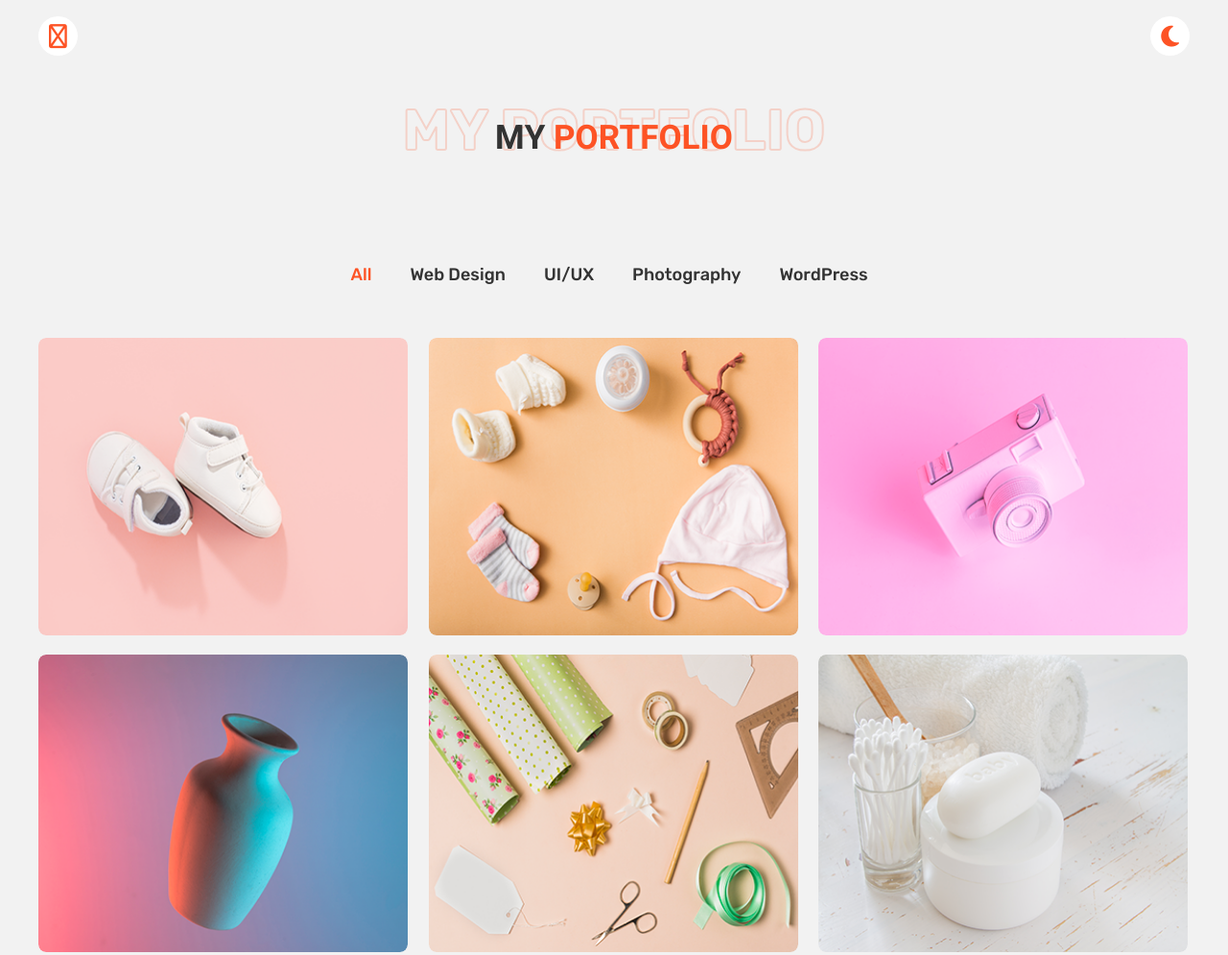
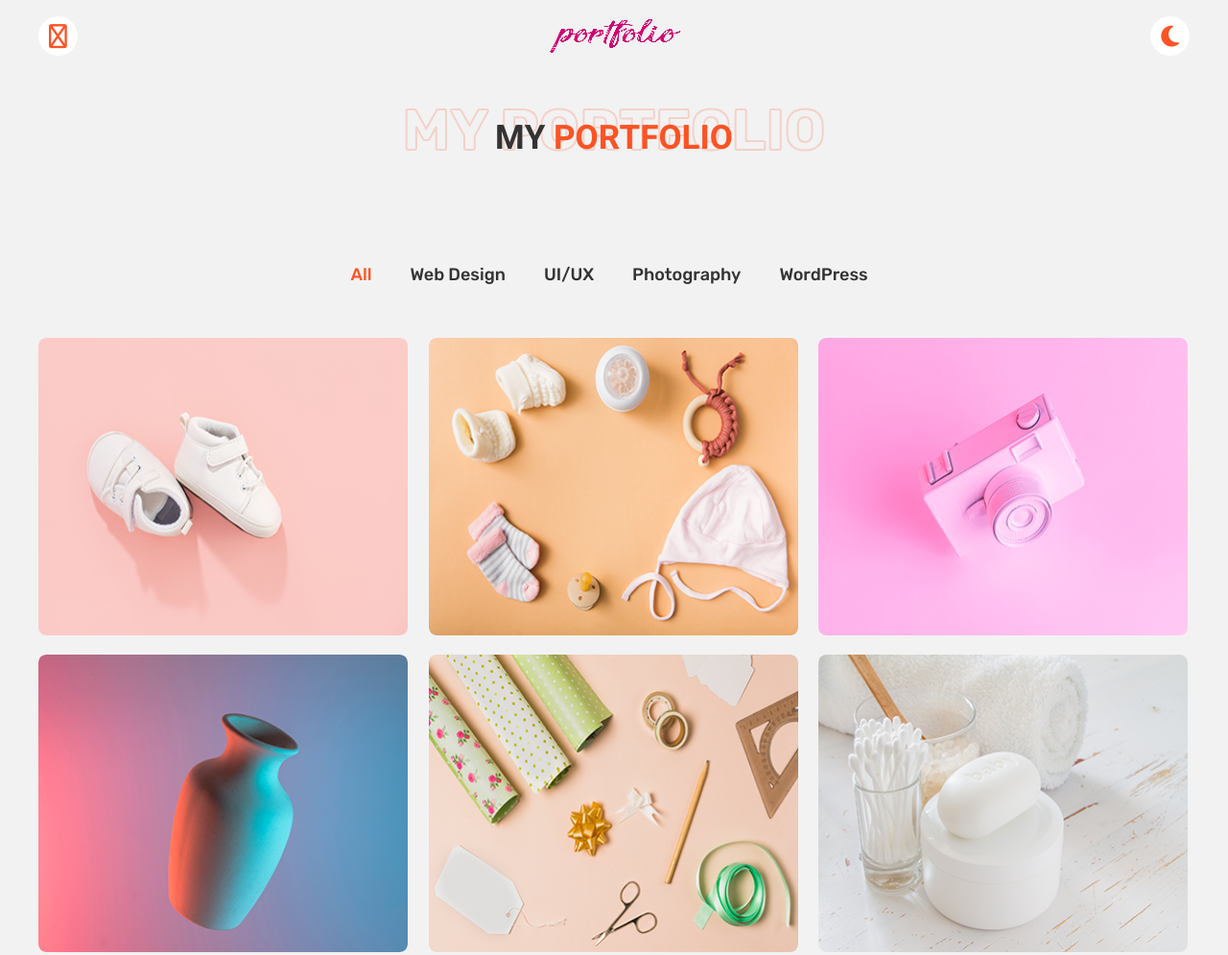
Before and after one commit to Purushottam-kumar07/portfolio, a plain HTML site: page portfolio.html in a window 1280 px wide. Shown: the top 995 px of the page at 96% size. Drawn offline with Linux system fonts and the light colour scheme; files whose address does not match are found by name.

Commit message:
Update portfolio.html

```diff
--- a/portfolio.html
+++ b/portfolio.html
@@ -17,7 +17,7 @@
         <div class="container">
             <div class="d-flex justify-space-between">
                 <button class="nav-toggle-btn"><i class="fa-regular fa-bars"></i></button>
-                <div class="logo"><img src="images/logo.png" alt=""></div>
+                <div class="logo"><img src="logo.png" alt=""></div>
                 <ul class="nav-menu-top">
                     <li>
                         <a href="index.html">
```
